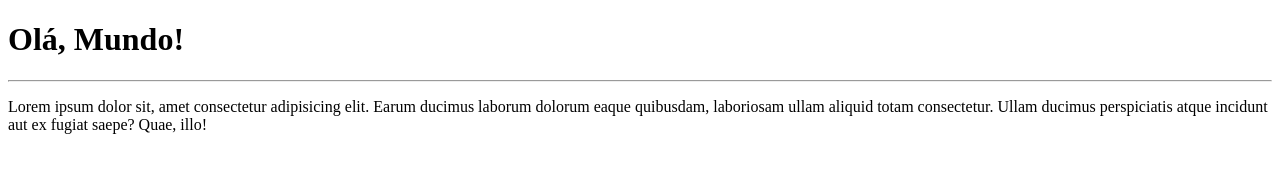
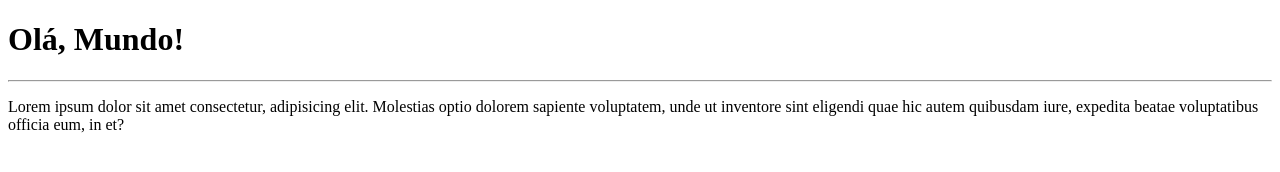
Before and after one commit to arthurwilson123/ola_mundo, a plain HTML site: page site-exemplo/index.html in a window 1280 px wide. Drawn offline with Linux system fonts and the light colour scheme.

Commit message:
Pequena alteração no arquivo: index.html

```diff
--- a/site-exemplo/index.html
+++ b/site-exemplo/index.html
@@ -10,10 +10,7 @@
     <h1>Olá, Mundo!</h1>
     <hr>
     <p>
-        Lorem ipsum dolor sit, amet consectetur adipisicing elit.
-        Earum ducimus laborum dolorum eaque quibusdam,
-        laboriosam ullam aliquid totam consectetur.
-        Ullam ducimus perspiciatis atque incidunt aut ex fugiat saepe? Quae, illo!
+        Lorem ipsum dolor sit amet consectetur, adipisicing elit. Molestias optio dolorem sapiente voluptatem, unde ut inventore sint eligendi quae hic autem quibusdam iure, expedita beatae voluptatibus officia eum, in et?
     </p>
 </body>
 </html>
```
